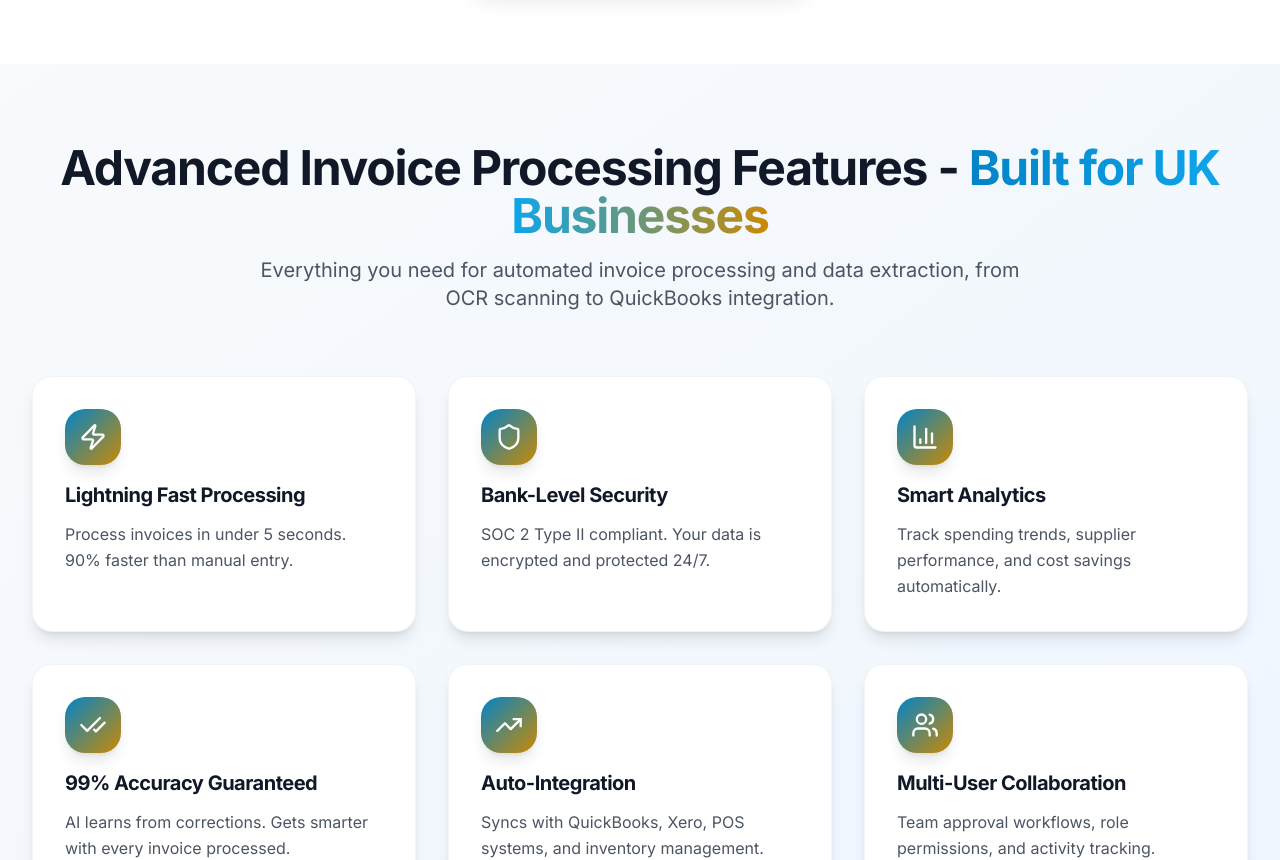
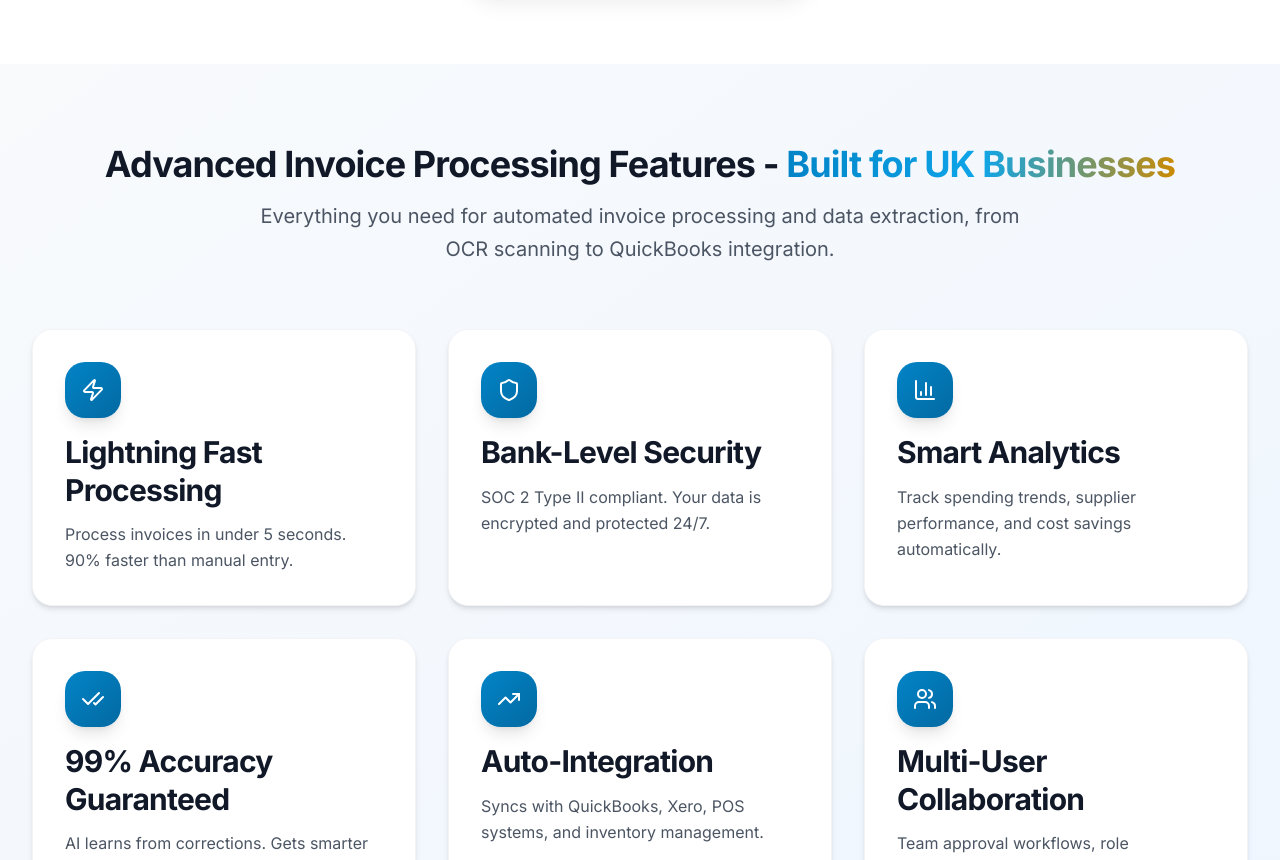
Before and after one commit to seewalk/invoice-parser, a Next.js app: page / in a window 1280 px wide. Shown: the part 3380-4240 px from the top of the page. Built offline with nearby package versions, Linux system fonts and the light colour scheme; no server answers.

Commit message:
UI components and hero refactoring done

```diff
--- a/app/components/FeaturesSection.tsx
+++ b/app/components/FeaturesSection.tsx
@@ -9,6 +9,10 @@ import {
   TrendingUp,
   Users,
 } from 'lucide-react';
+import { IconBox } from './ui/IconBox';
+import { Heading } from './ui/Heading';
+import { Text } from './ui/Text';
+import { Card } from './ui/Card';
 
 export default function FeaturesSection() {
   const features = [
@@ -51,40 +55,66 @@ export default function FeaturesSection() {
       aria-labelledby="features-heading"
     >
       <div className="max-w-7xl mx-auto">
-        <motion.div
-          initial={{ opacity: 0, y: 20 }}
-          whileInView={{ opacity: 1, y: 0 }}
-          viewport={{ once: true }}
-          className="text-center mb-16"
-        >
+        <div className="text-center mb-16">
           {/* SEO OPTIMIZED Heading */}
-          <h2 id="features-heading" className="text-4xl sm:text-5xl font-bold text-gray-900 mb-4">
+          <Heading
+            as="h2"
+            id="features-heading"
+            size="display-md"
+            align="center"
+            className="mb-4"
+          >
             Advanced Invoice Processing Features -{' '}
             <span className="gradient-text">Built for UK Businesses</span>
-          </h2>
+          </Heading>
           {/* SEO OPTIMIZED Subheading */}
-          <p className="text-xl text-gray-600 max-w-3xl mx-auto">
+          <Text
+            size="xl"
+            variant="muted"
+            align="center"
+            maxWidth="3xl"
+            centered
+            animate
+          >
             Everything you need for automated invoice processing and data extraction, from OCR
             scanning to QuickBooks integration.
-          </p>
-        </motion.div>
+          </Text>
+        </div>
 
         <div className="grid md:grid-cols-2 lg:grid-cols-3 gap-8">
           {features.map((feature, index) => (
-            <motion.div
+            <Card
               key={feature.title}
-              initial={{ opacity: 0, y: 20 }}
-              whileInView={{ opacity: 1, y: 0 }}
-              viewport={{ once: true }}
-              transition={{ delay: index * 0.1 }}
-              className="bg-white rounded-xl p-8 shadow-lg hover:shadow-xl transition-all hover:-translate-y-1 border border-gray-100"
+              variant="hover"
+              padding="lg"
+              elevation="lg"
+              animate={false}
+              className="bg-white"
             >
-              <div className="w-14 h-14 bg-gradient-to-br from-primary-600 to-accent-500 rounded-xl flex items-center justify-center mb-4 shadow-lg">
-                <feature.icon className="w-7 h-7 text-white" aria-hidden="true" />
-              </div>
-              <h3 className="text-xl font-bold text-gray-900 mb-3">{feature.title}</h3>
-              <p className="text-gray-600 leading-relaxed">{feature.description}</p>
-            </motion.div>
+              <motion.div
+                initial={{ opacity: 0, y: 20 }}
+                whileInView={{ opacity: 1, y: 0 }}
+                viewport={{ once: true }}
+                transition={{ delay: index * 0.1 }}
+              >
+                <IconBox
+                  icon={<feature.icon />}
+                  variant="primary"
+                  styleVariant="gradient"
+                  size="lg"
+                  rounded="xl"
+                  shadow="lg"
+                  className="mb-4 bg-gradient-to-br from-primary-600 to-accent-500"
+                  animate={false}
+                />
+                <Heading as="h3" size="xl" className="mb-3" animate={false}>
+                  {feature.title}
+                </Heading>
+                <Text variant="muted" leading="relaxed" animate={false}>
+                  {feature.description}
+                </Text>
+              </motion.div>
+            </Card>
           ))}
         </div>
       </div>
--- a/app/components/ui/IconBox.tsx
+++ b/app/components/ui/IconBox.tsx
@@ -53,7 +53,7 @@ const iconBoxVariants = cva(
       },
 
       // Style variants
-      style: {
+      styleVariant: {
         solid: '',
         gradient: '',
         outline: 'border-2',
@@ -105,172 +105,172 @@ const iconBoxVariants = cva(
       },
     },
 
-    // Compound variants (combining style + variant)
+    // Compound variants (combining styleVariant + variant)
     compoundVariants: [
       // Solid variants
       {
-        style: 'solid',
+        styleVariant: 'solid',
         variant: 'default',
         className: 'bg-gray-100 text-gray-600',
       },
       {
-        style: 'solid',
+        styleVariant: 'solid',
         variant: 'primary',
         className: 'bg-primary-100 text-primary-600',
       },
       {
-        style: 'solid',
+        styleVariant: 'solid',
         variant: 'secondary',
         className: 'bg-slate-100 text-slate-600',
       },
       {
-        style: 'solid',
+        styleVariant: 'solid',
         variant: 'accent',
         className: 'bg-accent-100 text-accent-600',
       },
       {
-        style: 'solid',
+        styleVariant: 'solid',
         variant: 'success',
         className: 'bg-success-100 text-success-600',
       },
       {
-        style: 'solid',
+        styleVariant: 'solid',
         variant: 'warning',
         className: 'bg-warning-100 text-warning-600',
       },
       {
-        style: 'solid',
+        styleVariant: 'solid',
         variant: 'error',
         className: 'bg-error-100 text-error-600',
       },
       {
-        style: 'solid',
+        styleVariant: 'solid',
         variant: 'info',
         className: 'bg-info-100 text-info-600',
       },
 
       // Gradient variants
       {
-        style: 'gradient',
+        styleVariant: 'gradient',
         variant: 'default',
         className: 'bg-gradient-to-br from-gray-500 to-gray-600 text-white',
       },
       {
-        style: 'gradient',
+        styleVariant: 'gradient',
         variant: 'primary',
         className: 'bg-gradient-to-br from-primary-600 to-primary-700 text-white',
       },
       {
-        style: 'gradient',
+        styleVariant: 'gradient',
         variant: 'secondary',
         className: 'bg-gradient-to-br from-slate-600 to-slate-700 text-white',
       },
       {
-        style: 'gradient',
+        styleVariant: 'gradient',
         variant: 'accent',
         className: 'bg-gradient-to-br from-accent-400 to-accent-500 text-slate-900',
       },
       {
-        style: 'gradient',
+        styleVariant: 'gradient',
         variant: 'success',
         className: 'bg-gradient-to-br from-success-500 to-success-600 text-white',
       },
       {
-        style: 'gradient',
+        styleVariant: 'gradient',
         variant: 'warning',
         className: 'bg-gradient-to-br from-warning-500 to-warning-600 text-white',
       },
       {
-        style: 'gradient',
+        styleVariant: 'gradient',
         variant: 'error',
         className: 'bg-gradient-to-br from-error-500 to-error-600 text-white',
       },
       {
-        style: 'gradient',
+        styleVariant: 'gradient',
         variant: 'info',
         className: 'bg-gradient-to-br from-info-500 to-info-600 text-white',
       },
 
       // Outline variants
       {
-        style: 'outline',
+        styleVariant: 'outline',
         variant: 'default',
         className: 'border-gray-300 text-gray-600 bg-transparent',
       },
       {
-        style: 'outline',
+        styleVariant: 'outline',
         variant: 'primary',
         className: 'border-primary-300 text-primary-600 bg-transparent',
       },
       {
-        style: 'outline',
+        styleVariant: 'outline',
         variant: 'secondary',
         className: 'border-slate-300 text-slate-600 bg-transparent',
       },
       {
-        style: 'outline',
+        styleVariant: 'outline',
         variant: 'accent',
         className: 'border-accent-300 text-accent-600 bg-transparent',
       },
       {
-        style: 'outline',
+        styleVariant: 'outline',
         variant: 'success',
         className: 'border-success-300 text-success-600 bg-transparent',
       },
       {
-        style: 'outline',
+        styleVariant: 'outline',
         variant: 'warning',
         className: 'border-warning-300 text-warning-600 bg-transparent',
       },
       {
-        style: 'outline',
+        styleVariant: 'outline',
         variant: 'error',
         className: 'border-error-300 text-error-600 bg-transparent',
       },
       {
-        style: 'outline',
+        styleVariant: 'outline',
         variant: 'info',
         className: 'border-info-300 text-info-600 bg-transparent',
       },
 
       // Ghost variants
       {
-        style: 'ghost',
+        styleVariant: 'ghost',
         variant: 'default',
         className: 'text-gray-600 bg-transparent hover:bg-gray-100',
       },
       {
-        style: 'ghost',
+        styleVariant: 'ghost',
         variant: 'primary',
         className: 'text-primary-600 bg-transparent hover:bg-primary-50',
       },
       {
-        style: 'ghost',
+        styleVariant: 'ghost',
         variant: 'secondary',
         className: 'text-slate-600 bg-transparent hover:bg-slate-50',
       },
       {
-        style: 'ghost',
+        styleVariant: 'ghost',
         variant: 'accent',
         className: 'text-accent-600 bg-transparent hover:bg-accent-50',
       },
       {
-        style: 'ghost',
+        styleVariant: 'ghost',
         variant: 'success',
         className: 'text-success-600 bg-transparent hover:bg-success-50',
       },
       {
-        style: 'ghost',
+        styleVariant: 'ghost',
         variant: 'warning',
         className: 'text-warning-600 bg-transparent hover:bg-warning-50',
       },
       {
-        style: 'ghost',
+        styleVariant: 'ghost',
         variant: 'error',
         className: 'text-error-600 bg-transparent hover:bg-error-50',
       },
       {
-        style: 'ghost',
+        styleVariant: 'ghost',
         variant: 'info',
         className: 'text-info-600 bg-transparent hover:bg-info-50',
       },
@@ -279,7 +279,7 @@ const iconBoxVariants = cva(
     // Default variants
     defaultVariants: {
       variant: 'primary',
-      style: 'solid',
+      styleVariant: 'solid',
       size: 'md',
       rounded: 'xl',
       shadow: 'none',
@@ -338,7 +338,7 @@ const IconBox = forwardRef<HTMLDivElement, IconBoxProps>(
     {
       icon,
       variant = 'primary',
-      style = 'solid',
+      styleVariant = 'solid',
       size = 'md',
       rounded = 'xl',
       shadow = 'none',
@@ -371,7 +371,7 @@ const IconBox = forwardRef<HTMLDivElement, IconBoxProps>(
 
     // Build className
     const iconBoxClassName = cn(
-      iconBoxVariants({ variant, style, size, rounded, shadow, hover, clickable: isClickable }),
+      iconBoxVariants({ variant, styleVariant, size, rounded, shadow, hover, clickable: isClickable }),
       hover === 'glow' && variant === 'primary' && 'hover:shadow-glow',
       hover === 'glow' && variant === 'accent' && 'hover:shadow-glow-accent',
       hover === 'glow' && variant === 'success' && 'hover:shadow-[0_0_30px_rgba(34,197,94,0.3)]',
@@ -395,7 +395,7 @@ const IconBox = forwardRef<HTMLDivElement, IconBoxProps>(
         transition: {
           duration: 0.4,
           delay: animationDelay,
-          ease: 'easeOut'
+          ease: [0.4, 0, 0.2, 1] as any
         }
       },
     };
--- a/app/components/ui/Stat.tsx
+++ b/app/components/ui/Stat.tsx
@@ -407,7 +407,7 @@ const Stat = forwardRef<HTMLDivElement, StatProps>(
         transition: {
           duration: 0.4,
           delay: animationDelay,
-          ease: 'easeOut'
+          ease: [0.4, 0, 0.2, 1] as any
         }
       },
     };
--- a/app/components/ui/index.ts
+++ b/app/components/ui/index.ts
@@ -19,6 +19,9 @@ export { Card } from './Card';
 export { Badge } from './Badge';
 export { Heading } from './Heading';
 export { Stat } from './Stat';
+export { Text } from './Text';
+export { IconBox, iconBoxVariants } from './IconBox';
+
 
 // Add more exports as we create components:
 // export { Card, cardVariants } from './Card';
```
Also changed, not shown: app/components/DemoVisualization.tsx (+4 -4 lines), 1 other file (tests, documents, lock files or other folders).
